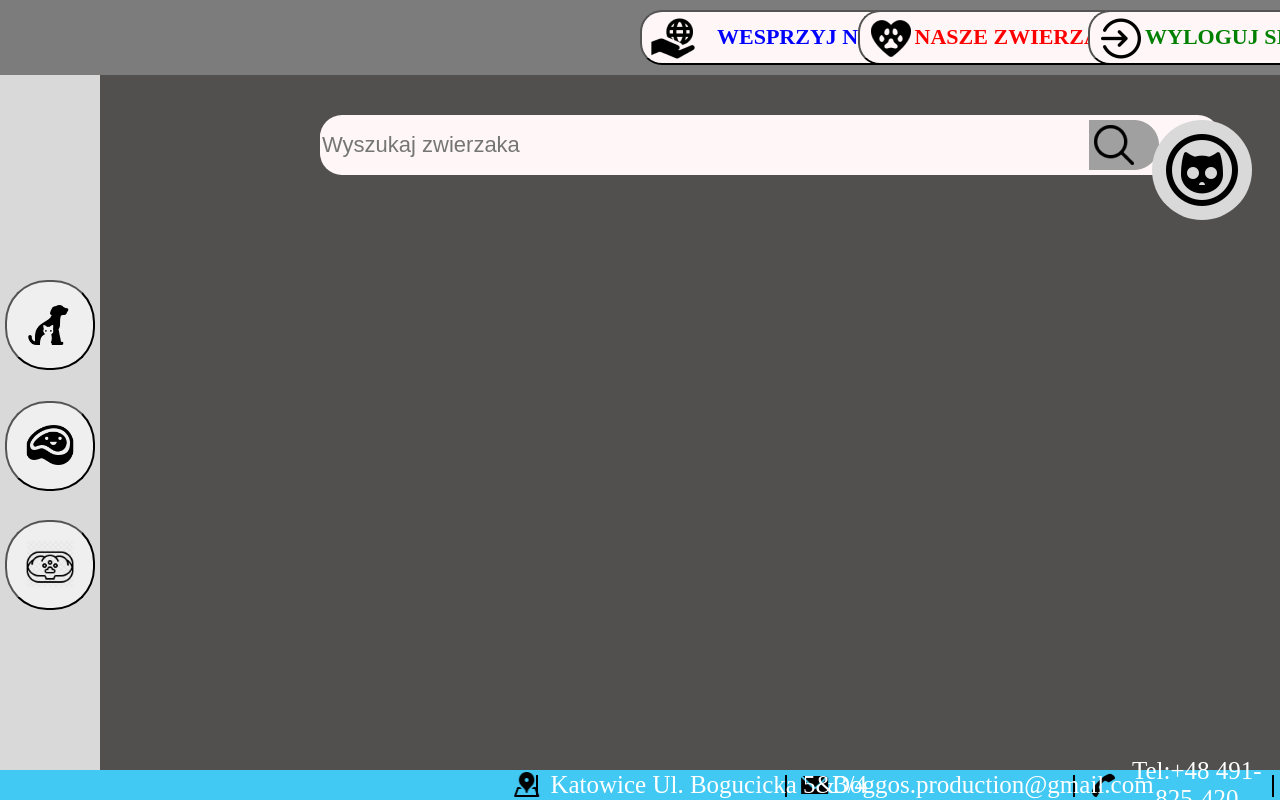
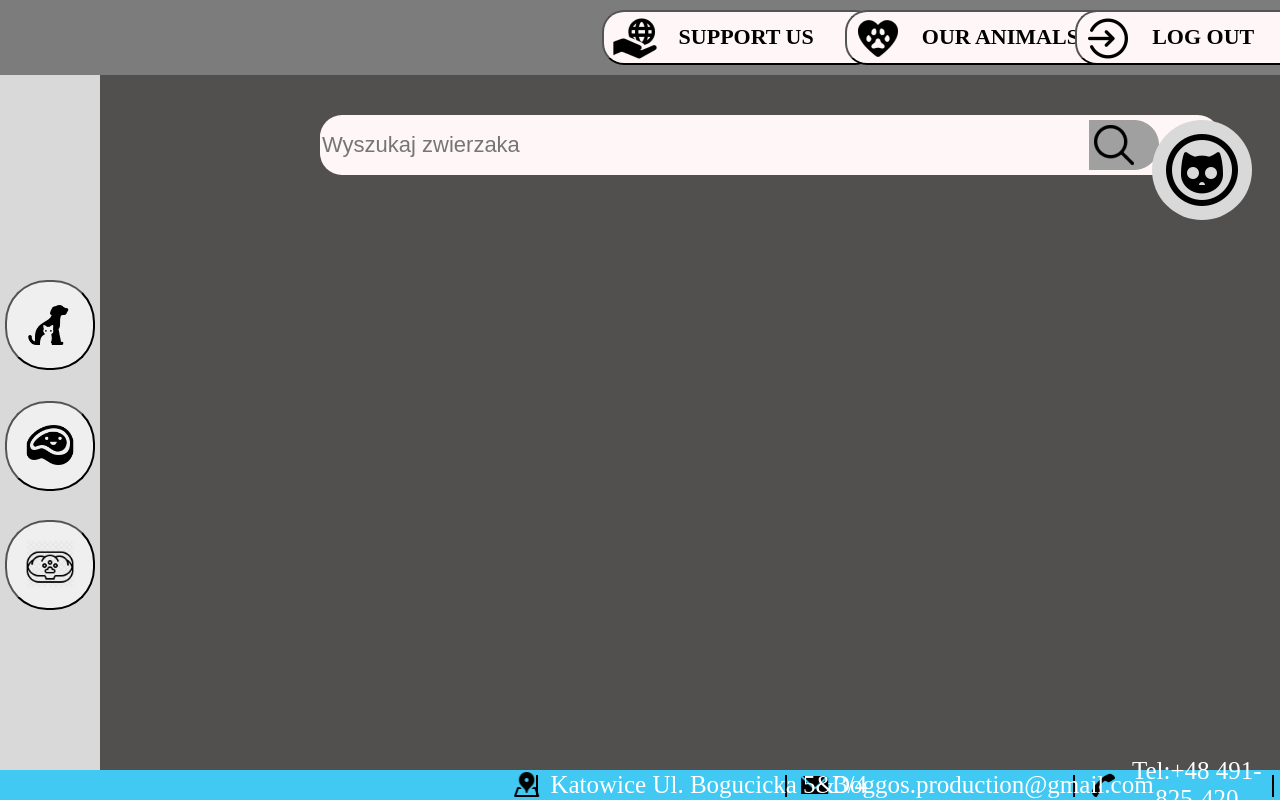
Before and after one commit to FilipParyz/TestingDoggos, a Flask app: page / in a window 1280 px wide. Run offline with Flask 3, Linux system fonts and the light colour scheme; data that the repository does not hold is empty.

Commit message:
Refactoring the text and sense in naming the variables and functions

```diff
--- a/static/css/style.css
+++ b/static/css/style.css
@@ -64,13 +64,19 @@
     background: #7D7C7C;
 }
 
-#Ourpets {
+#supportus-button {
     top: 10px;
-    left: 67%;
+    left: 47%;
     width: 275px;
     height: 55px;
 }
 
+#ourpets-button {
+    top: 10px;
+    left: 66%;
+    width: 275px;
+    height: 55px;
+}
 
 #HeartWithDogPaw {
     left: -100px;
@@ -79,20 +85,11 @@
     position: relative;
 }
 
-#LogUt {
+#logout-button {
     top: 10px;
-    left: 85%;
+    left: 84%;
     width: 250px;
     height: 55px;
-}
-
-
-#Login {
-    left: 5px;
-    top: 2.50px;
-    width: 50px;
-    height: 50px;
-    pointer-events: none;
 }
 
 #Account {
--- a/templates/index.html
+++ b/templates/index.html
@@ -5,8 +5,8 @@
     <meta name="viewport" content="width=device-width, initial-scale=1.0">
     <title>Animal Shelter</title>
     <link rel="stylesheet" href="{{ url_for('static', filename='css/style.css') }}">
-    <link rel="stylesheet" href="{{ url_for('static', filename='css/contactstyle.css') }}">
-    <link rel="stylesheet" href="{{ url_for('static', filename='css/profileinfostyle.css') }}">
+    <link rel="stylesheet" href="{{ url_for('static', filename='css/contact-style.css') }}">
+    <link rel="stylesheet" href="{{ url_for('static', filename='css/profile-style.css') }}">
     <script>
         var supportUsUrl = "{{ url_for('support_us') }}";
         var manageAnimalsUrl = "{{ url_for('manage_animals') }}";
@@ -19,21 +19,21 @@
     <div class="MainframeAdmin">
         <!-- BEGINNING Top Menu -->
         <div class="MenuTop">
-            <button id="SupportUs" class="TopButton">
+            <button id="supportus-button" class="TopButton">
                 <img class="TopImage" src="{{ url_for('static', filename='images/TopSidebar/Charity.png') }}" />
-                <p class="Texts">WESPRZYJ NAS</p>
+                <p class="Texts">SUPPORT US</p>
             </button>
 
             <!-- Our pets button -->
-            <button id="Ourpets" class="TopButton">
+            <button id="ourpets-button" class="TopButton">
                 <img class="TopImage" src="{{ url_for('static', filename='images/TopSidebar/Heartwithdogpaw.png') }}" />
-                <p class="Texts">NASZE ZWIERZAKI</p>
+                <p class="Texts">OUR ANIMALS</p>
             </button>
 
             <!-- Login button -->
-            <button id="LogUt" class="TopButton">
+            <button id="logout-button" class="TopButton">
                 <img class="TopImage" src="{{ url_for('static', filename='images/TopSidebar/Login.png') }}" />
-                <p class="Texts">WYLOGUJ SIĘ</p>
+                <p class="Texts">LOG OUT</p>
             </button>
 
             <!-- END Top Menu -->
--- a/testing_doggos.py
+++ b/testing_doggos.py
@@ -263,7 +263,6 @@ def support_us():
     """Renders the support us page."""
     return render_template('support_us.html')
 
-
 @app.route('/manage_animals')
 def manage_animals():
     """Renders the manage animals page."""
@@ -280,29 +279,20 @@ def manage_shelters():
     return render_template('manage_shelters.html')
 
     ### Here are the tests###
-# Routing dla podstrony "profile_page"
-
-
-@app.route('/profile_page.html')
-def profile_page():
-    """Renders the profile page."""
-    return render_template('profile_page.html')
 
 # Routing dla podstrony "MP_button"
-
-
 @app.route('/MP_button.html')
 def mp_button():
     """Renders the MP button page."""
     return render_template('MP_button.html')
 
 # Routing dla podstrony "MF_button"
-
-
 @app.route('/MF_button.html')
 def mf_button():
     """Renders the MF button page."""
     return render_template('MF_button.html')
+
+    ### Here are the tests###
 
 # Routing for subsite manage_food
 @app.route('/manage_food')
```
Also changed, not shown: static/js/script.js (+22 -24 lines), templates/profile_page.html (deleted, +0 -80 lines), static/css/contact-style.css (renamed from static/css/contactstyle.css), static/css/profile-style.css (renamed from static/css/profileinfostyle.css).
